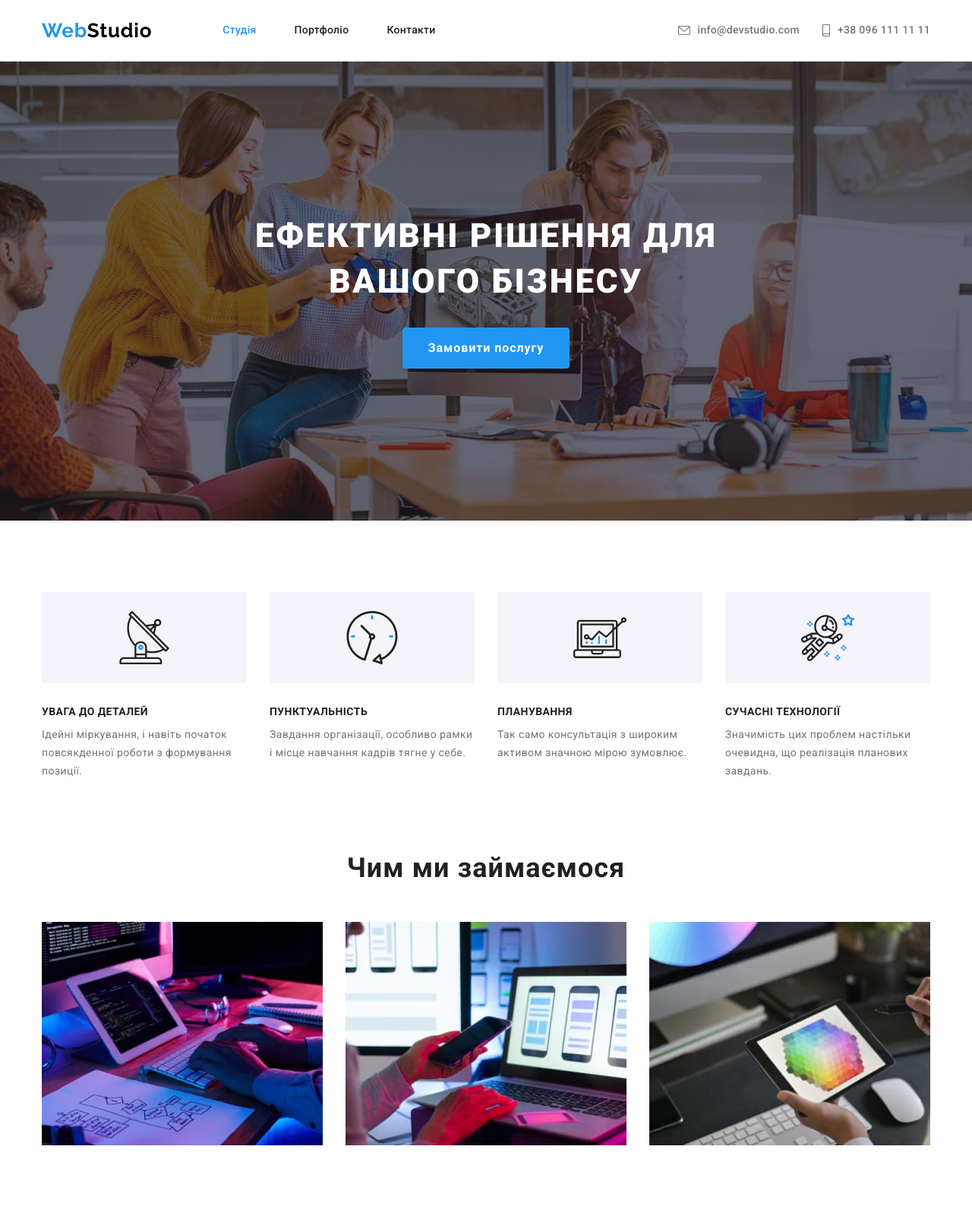
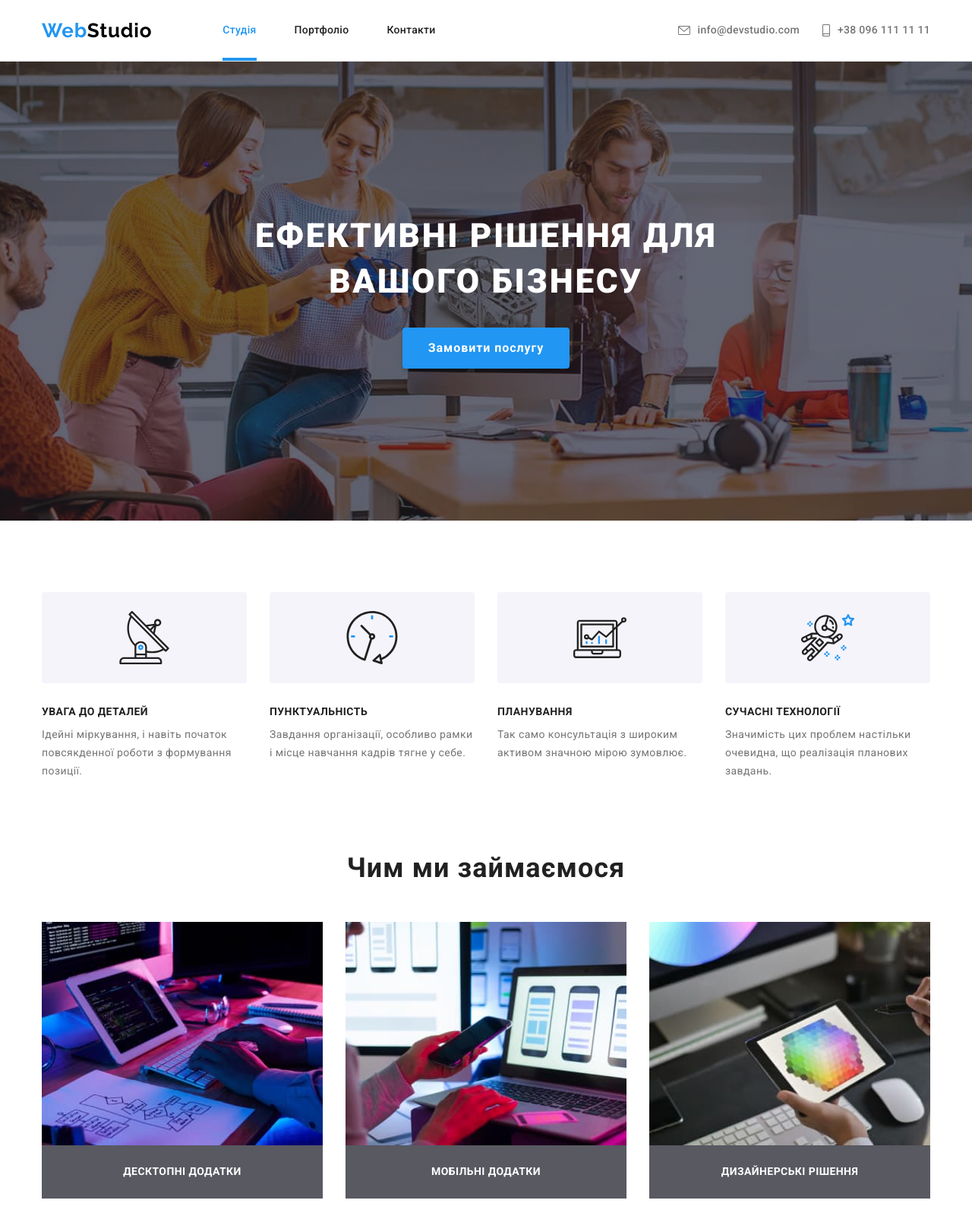
Before and after one commit to DmitriyK2512/67-goit-markup-hw-04, a plain HTML site: page index.html in a window 1280 px wide. Shown: the top 1600 px of the page at 76% size. Drawn offline with nearby package versions, Linux system fonts and the light colour scheme.

Commit message:
ДЗ-4 с исправленными замечаниями ментора

```diff
--- a/css/styles.css
+++ b/css/styles.css
@@ -18,6 +18,7 @@
   --accent-background-color: #afb1b8;
   --hero-background-color:#C4C4C4;
   --btn-background-color: #f5f4fa;
+  --work-wrapper-bg-color:rgba(47, 48, 58, 0.8);
   --social-icon-background-color:rgba(255, 255, 255, 0.1);
   /* текст */
   --primary-font-family: 'Roboto', sans-serif;
@@ -105,7 +106,7 @@ address {
   letter-spacing: 0.02em;
 }
 .link-hover:hover,
-.linc-hover:focus-within {
+.linc-hover:focus{
   color: var(--accent-color);
 }
 .title {
@@ -114,6 +115,13 @@ address {
   text-align: center;
   letter-spacing: 0.03em;
   margin-bottom: 50px;
+}
+.text{
+  font-weight: 700;
+    font-size: 14px;
+    line-height: 1.14;
+    letter-spacing: 0.03em;
+    color: var(--secondary-color-w);
 }
 .transform {
   text-transform: uppercase;
@@ -144,33 +152,29 @@ address {
 .header {
   border-bottom: 1px solid var(--secondary-border-color);
 }
-
 .header-container {
   display: flex;
   justify-content: space-between;
 }
-
 /* nav */
 .navigation {
   display: flex;
   justify-content: center;
   align-items: center;
 }
-
 .menu {
   display: flex;
   column-gap: 50px;
-
 }
-
+.menu-link{
+  position: relative;
+}
 .header-logo {
   margin-right: 93px;
 }
-
 .menu-link {
   color: var(--primary-color);
 }
-
 /* header-contact */
 .header-contact-list {
   display: flex;
@@ -178,19 +182,29 @@ address {
   align-items: center;
   column-gap: 30px;
 }
-
 .header-contact-link {
   display: flex;
   justify-content: center;
   align-items: center;
   color: var(--secondary-color);
 }
-
 .header-contact-list-icon {
   margin-right: 10px;
   fill: currentColor;
 }
-
+/* ////////// */
+.current {
+  color: var(--accent-color);
+}
+.current::after {
+  position: absolute;
+  content: "";
+  display: block;
+  width: 100%;
+  height: 4px;
+  bottom: 0;
+  background-color: var(--accent-color);
+}
 /* //////////////////////////////////////////// */
 /*    ///   hero   ///    */
 .hero {
@@ -321,6 +335,15 @@ address {
 .work-item {
   flex-basis: calc((100% - 60px) / 3);
 }
+.work-item-wrapper{
+  text-align: center;
+  width: 100%;
+  height: 70px;
+  background-color: var(--work-wrapper-bg-color);
+  padding-top: 27px;
+}
+
+
 
 /* ///////////////////////////////////////////// */
 
@@ -443,12 +466,7 @@ address {
 /* .footer-social-link-wrapper{
 } */
 .footer-social-link-text{
-  font-weight: 700;
-  font-size: 14px;
-  line-height: 1.14;
-  letter-spacing: 0.03em;
   margin-bottom: 20px;
-  color:var(--secondary-color-w);
 }
 .footer-social-link{
   display: flex;
@@ -468,26 +486,20 @@ address {
 .footer-social-link:hover,
 .footer-social-link:focus{
   background-color: var(--accent-color);
-
 }
 
-
-
-
-.current {
-
+/* .current {
   color: var(--accent-color);
-
 }
-/* .current::after{
+.current::after{
+  position: absolute;
   content: "";
   display: block;
   width: 100%;
-  height: 3px;
-  margin-top: 32px;
+  height: 4px;
+  bottom: 0;
   background-color: var(--accent-color);
 } */
-
 /* ///////////////////////////////////////////// */
 /*    ///   portfolio   ///    */
 
--- a/index.html
+++ b/index.html
@@ -181,6 +181,9 @@
                 width="370"
                 height="294"
               />
+              <div class="work-item-wrapper">
+                <p class="work-item-text text transform">Десктопні додатки</p>
+              </div>
             </li>
             <li class="work-item">
               <img
@@ -190,6 +193,9 @@
                 width="370"
                 height="294"
               />
+              <div class="work-item-wrapper">
+                <p class="work-item-text text transform">Мобільні додатки</p>
+              </div>
             </li>
             <li class="work-item">
               <img
@@ -199,6 +205,9 @@
                 width="370"
                 height="294"
               />
+              <div class="work-item-wrapper">
+                <p class="work-item-text text transform">Дизайнерські рішення</p>
+              </div>
             </li>
           </ul>
         </div>
@@ -634,7 +643,7 @@
         </div>
 
         <div class="footer-social-link-wrapper">
-          <p class="footer-social-link-text transform">Приєднуйтесь</p>
+          <p class="footer-social-link-text text transform">Приєднуйтесь</p>
           <ul class="footer-social-link-list social-list list">
             <li class="footer-social-link-item">
               <a
```
